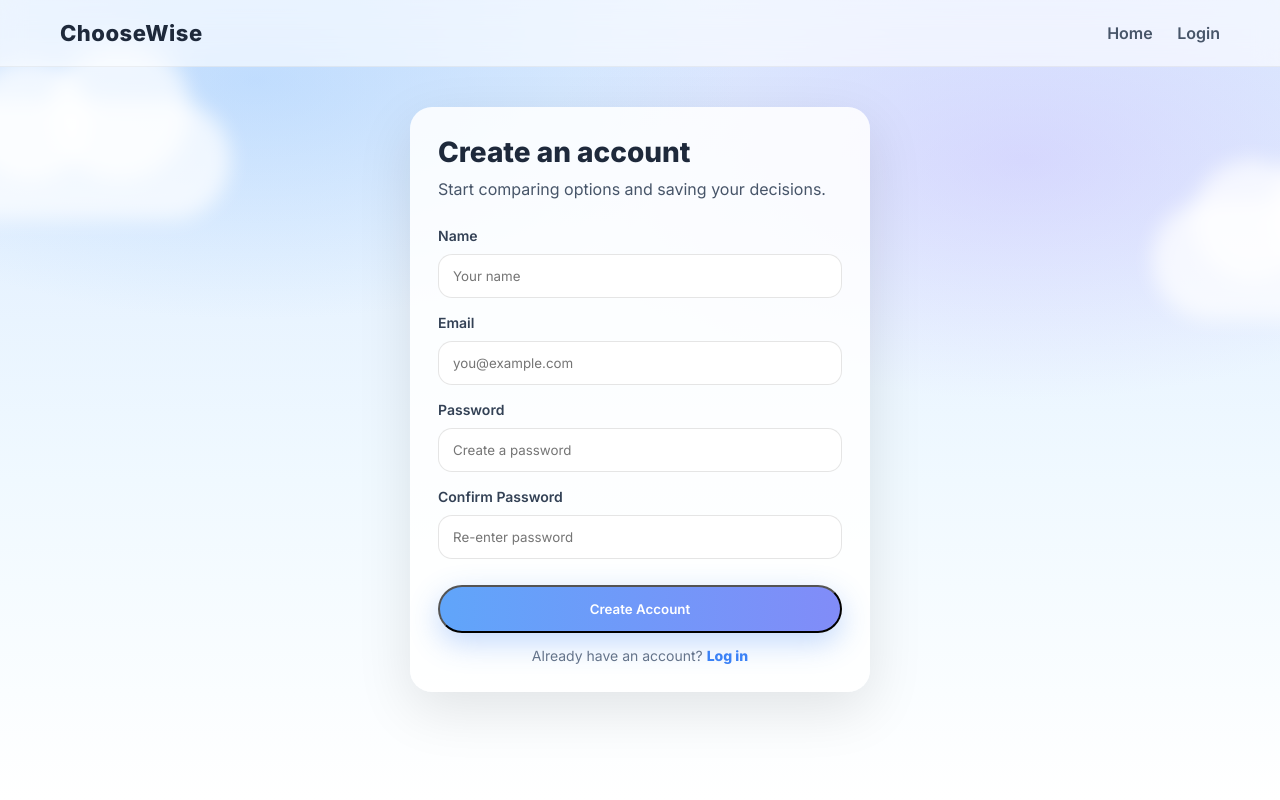
After one commit to ateotheday/ChooseWise--Vonnue, a Flask app: page /register in a window 1280 px wide. The commit adds this page. Run offline with Flask 3, Linux system fonts and the light colour scheme.

Commit message:
Implement authentication system with SQLite
- Add users table with password hashing
- Implement register and login routes
- Add session-based authentication
- Protect dashboard using login_required decorator
- Initialize database on app start

```diff
--- a/app.py
+++ b/app.py
@@ -1,22 +1,140 @@
-from flask import Flask, render_template
+from flask import Flask, render_template, request, redirect, url_for, session, flash
+from werkzeug.security import generate_password_hash, check_password_hash
+import sqlite3
+import os
+from functools import wraps
 
 app = Flask(__name__)
+app.secret_key = "change_this_to_a_random_secret"
 
+BASE_DIR = os.path.dirname(os.path.abspath(__file__))
+DB_PATH = os.path.join(BASE_DIR, "app.db")
+
+
+# ----------------------------
+# DATABASE HELPERS
+# ----------------------------
+def get_db():
+    conn = sqlite3.connect(DB_PATH)
+    conn.row_factory = sqlite3.Row
+    return conn
+
+
+def init_db():
+    conn = get_db()
+    cur = conn.cursor()
+
+    cur.execute("""
+    CREATE TABLE IF NOT EXISTS users (
+        id INTEGER PRIMARY KEY AUTOINCREMENT,
+        name TEXT NOT NULL,
+        email TEXT NOT NULL UNIQUE,
+        password_hash TEXT NOT NULL,
+        created_at TEXT DEFAULT CURRENT_TIMESTAMP
+    )
+    """)
+
+    conn.commit()
+    conn.close()
+
+
+# ----------------------------
+# AUTH DECORATOR
+# ----------------------------
+def login_required(fn):
+    @wraps(fn)
+    def wrapper(*args, **kwargs):
+        if "user_id" not in session:
+            return redirect(url_for("login"))
+        return fn(*args, **kwargs)
+    return wrapper
+
+
+# ----------------------------
+# ROUTES: PUBLIC
+# ----------------------------
 @app.route("/")
 def home():
     return render_template("index.html")
 
-@app.route("/login")
+
+# ----------------------------
+# ROUTES: AUTH
+# ----------------------------
+@app.route("/register", methods=["GET", "POST"])
+def register():
+    if request.method == "GET":
+        return render_template("register.html")
+
+    name = (request.form.get("name") or "").strip()
+    email = (request.form.get("email") or "").strip().lower()
+    password = request.form.get("password") or ""
+    confirm = request.form.get("confirm_password") or ""
+
+    if not name or not email or not password:
+        flash("Please fill all fields.")
+        return render_template("register.html")
+
+    if password != confirm:
+        flash("Passwords do not match.")
+        return render_template("register.html")
+
+    password_hash = generate_password_hash(password)
+
+    try:
+        conn = get_db()
+        cur = conn.cursor()
+        cur.execute(
+            "INSERT INTO users (name, email, password_hash) VALUES (?, ?, ?)",
+            (name, email, password_hash)
+        )
+        conn.commit()
+        conn.close()
+    except sqlite3.IntegrityError:
+        flash("Email already registered. Please log in.")
+        return redirect(url_for("login"))
+
+    flash("Account created! Please log in.")
+    return redirect(url_for("login"))
+
+
+@app.route("/login", methods=["GET", "POST"])
 def login():
-    return render_template("login.html")
+    if request.method == "GET":
+        return render_template("login.html")
 
-@app.route("/register")
-def register():
-    return render_template("register.html")
+    email = (request.form.get("email") or "").strip().lower()
+    password = request.form.get("password") or ""
 
-@app.route("/about")
-def about():
-    return render_template("about.html")
+    conn = get_db()
+    user = conn.execute(
+        "SELECT id, name, email, password_hash FROM users WHERE email = ?",
+        (email,)
+    ).fetchone()
+    conn.close()
+
+    if not user or not check_password_hash(user["password_hash"], password):
+        flash("Invalid email or password.")
+        return render_template("login.html")
+
+    session["user_id"] = user["id"]
+    session["user_name"] = user["name"]
+    return redirect(url_for("dashboard"))
+
+
+@app.route("/logout")
+def logout():
+    session.clear()
+    return redirect(url_for("home"))
+# ----------------------------
+# ROUTES: PROTECTED
+# ---------------------------
+@app.route("/dashboard")
+@login_required
+def dashboard():
+    return render_template("dashboard.html", name=session.get("user_name"))
+
 
 if __name__ == "__main__":
+    init_db()
     app.run(debug=True)
--- a/static/css/index.css
+++ b/static/css/index.css
@@ -192,3 +192,84 @@ footer{
 @media(max-width:900px){
   .grid{grid-template-columns:1fr}
 }
+/* Auth pages-(1) LOGIN */
+.auth-wrap{
+  min-height: calc(100vh - 120px);
+  display:flex;
+  justify-content:center;
+  align-items:center;
+  padding: 40px 20px 80px;
+}
+
+.auth-card{
+  width: 100%;
+  max-width: 460px;
+  background: rgba(255,255,255,0.85);
+  border-radius: 22px;
+  padding: 28px;
+  box-shadow: 0 18px 55px rgba(0,0,0,0.10);
+}
+
+.auth-card h2{
+  font-size: 28px;
+  font-weight: 800;
+  margin-bottom: 8px;
+}
+
+.auth-sub{
+  color:#475569;
+  line-height:1.6;
+  margin-bottom: 18px;
+}
+
+.auth-form{
+  display:flex;
+  flex-direction:column;
+  gap: 10px;
+  margin-top: 10px;
+}
+
+.auth-form label{
+  font-weight: 600;
+  color:#334155;
+  font-size: 14px;
+  margin-top: 6px;
+}
+
+.auth-form input{
+  padding: 13px 14px;
+  border-radius: 14px;
+  border: 1px solid rgba(0,0,0,0.10);
+  outline: none;
+  background: rgba(255,255,255,0.95);
+  transition: 0.2s;
+}
+
+.auth-form input:focus{
+  border-color: rgba(59,130,246,0.45);
+  box-shadow: 0 0 0 4px rgba(59,130,246,0.15);
+}
+
+.auth-btn{
+  width: 100%;
+  margin: 16px 0 0;
+  text-align:center;
+  display:block;
+}
+
+.auth-foot{
+  margin-top: 14px;
+  color:#64748b;
+  font-size: 14px;
+  text-align:center;
+}
+
+.auth-foot a{
+  color:#3b82f6;
+  font-weight: 700;
+  text-decoration: none;
+}
+
+.auth-foot a:hover{
+  text-decoration: underline;
+}
--- /dev/null
+++ b/templates/register.html
@@ -0,0 +1,73 @@
+<!DOCTYPE html>
+<html lang="en">
+<head>
+  <meta charset="UTF-8" />
+  <meta name="viewport" content="width=device-width, initial-scale=1.0" />
+  <title>Register · ChooseWise</title>
+  <link href="https://fonts.googleapis.com/css2?family=Inter:wght@300;400;600;800&display=swap" rel="stylesheet">
+  <link rel="stylesheet" href="{{ url_for('static', filename='css/index.css') }}">
+</head>
+<body>
+
+<div class="cloud one"></div>
+<div class="cloud two"></div>
+
+<header>
+  <div class="logo">ChooseWise</div>
+  <nav>
+    <a href="/">Home</a>
+    <a href="/login">Login</a>
+  </nav>
+</header>
+
+<section class="auth-wrap">
+  <div class="auth-card reveal show">
+    {% with messages = get_flashed_messages() %}
+  {% if messages %}
+    <div style="background:#fff; border:1px solid rgba(0,0,0,0.08); padding:12px; border-radius:14px; margin:12px 0; color:#334155;">
+      {{ messages[0] }}
+    </div>
+  {% endif %}
+{% endwith %}
+    <h2>Create an account </h2>
+    <p class="auth-sub">Start comparing options and saving your decisions.</p>
+
+    <form method="POST" action="/register" class="auth-form">
+      <label>Name</label>
+      <input type="text" name="name" placeholder="Your name" required>
+
+      <label>Email</label>
+      <input type="email" name="email" placeholder="you@example.com" required>
+
+      <label>Password</label>
+      <input type="password" name="password" placeholder="Create a password" required>
+
+      <label>Confirm Password</label>
+      <input type="password" name="confirm_password" placeholder="Re-enter password" required>
+
+      <button class="btn primary auth-btn" type="submit">Create Account</button>
+    </form>
+
+    <p class="auth-foot">
+      Already have an account?
+      <a href="/login">Log in</a>
+    </p>
+  </div>
+</section>
+
+<script>
+  const observer = new IntersectionObserver((entries)=>{
+    entries.forEach(entry=>{
+      if(entry.isIntersecting){
+        entry.target.classList.add("show");
+      }
+    });
+  },{threshold:0.2});
+
+  document.querySelectorAll(".reveal").forEach(el=>{
+    observer.observe(el);
+  });
+</script>
+
+</body>
+</html>
```
Also changed, not shown: templates/dashboard.html (added, +12 -0 lines), templates/login.html (added, +67 -0 lines).
